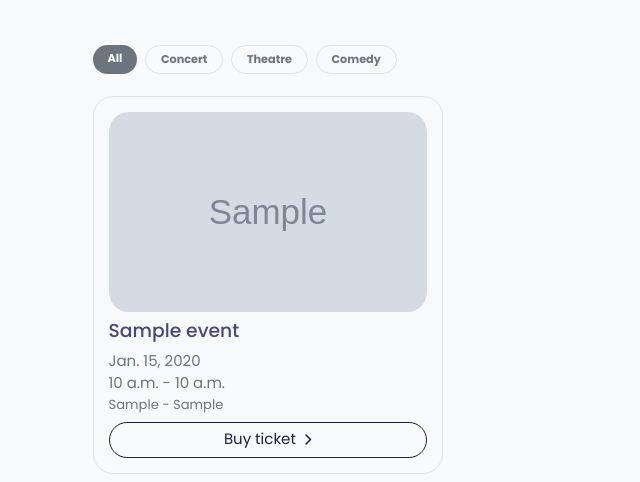
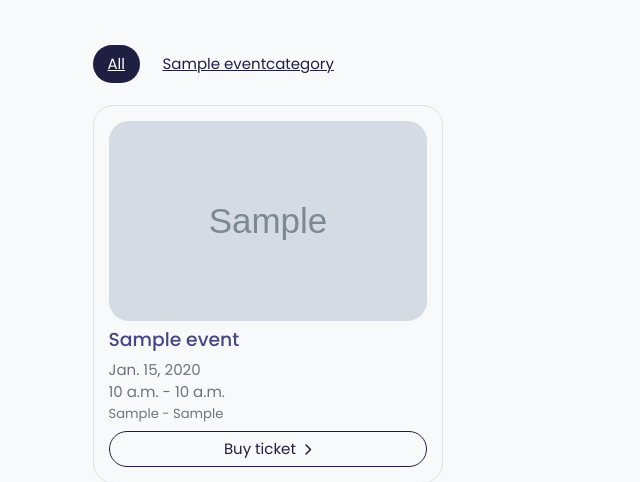
Before and after one commit to fourpixels-studio/tikitizetu, a Django app: page /events/ in a window 1280 px wide. Shown: the part 439-921 px from the top of the page, without its empty margins (0-640 px from the left). Run offline with Django 4.2, Linux system fonts and the light colour scheme; tables that the repository leaves empty hold one stand-in row (values such as "Sample post"); grey boxes marked "Sample" are stand-in pictures; some libraries are stand-ins or nearby versions; some web fonts are replaced.

Commit message:
Added event categories

```diff
--- a/events/templates/events_list.html
+++ b/events/templates/events_list.html
@@ -19,16 +19,28 @@
         </div>
         {% endif %}
         <div class="d-flex flex-row flex-wrap gap-2 mt-5 mb-2">
-            <span class="badge bg-secondary px-3 rounded-4 px-3 py-2">All</span>
-            <span class="badge bg-light border text-secondary rounded-4 px-3 py-2">Concert</span>
-            <span class="badge bg-light border text-secondary rounded-4 px-3 py-2">Theatre</span>
-            <span class="badge bg-light border text-secondary rounded-4 px-3 py-2">Comedy</span>
+            <a href="{% url 'events_list' %}" class="category-btn px-3 rounded-4 px-3 py-2 {% if active_category == category.slug %}bg-primary text-white{% endif %}">All</a>
+            {% for category in categories %}
+            <a class="category-btn rounded-4 px-3 py-2 {% if active_category == category.slug %}bg-primary text-white{% endif %}" href="{% url 'events_list' %}?category={{ category.slug }}">{{ category.name }}</a>
+            {% endfor %}
         </div>
         <div class="row py-3 g-4 align-items-start">
             {% for event in events %}
             <div class="col-sm-12 col-lg-4">
                 {% include 'components/event.html' %}
             </div>
+            {% empty %}
+            <div class="col-sm-12 col-lg-4">
+                <div class="border rounded-4 p-3 bg-light">
+                    <img src="https://images.pexels.com/photos/1190297/pexels-photo-1190297.jpeg?auto=compress&cs=tinysrgb&w=1260&h=750&dpr=2" alt="" style="height: 200px; width: 100%; object-fit: cover" class="rounded-4 img-fluid">
+                    <div class="d-flex flex-column">
+                        <h5 class="my-2">No {{ category_name }} events</h5>
+                        <p class="my-0 text-muted"></p>
+                        <p class="mb-0 text-muted fw-300">We don't have any {{ comedy_name }} events coming up, try other events.</p>
+                        <a href="{% url 'events_list' %}" class="w-100 btn mt-2 btn-primary px-4 rounded-pill">All events</a>
+                    </div>
+                </div>
+            </div>
             {% endfor %}
         </div>
     </div>
```
